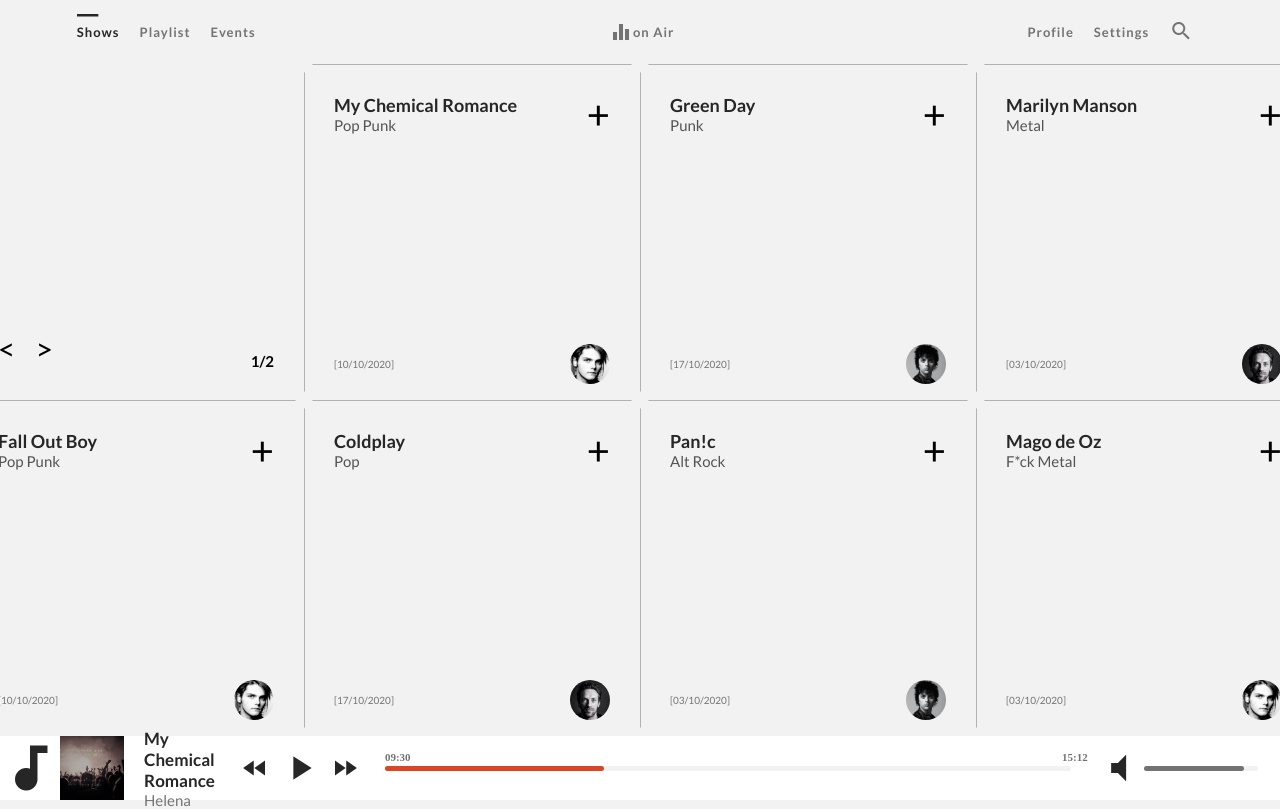
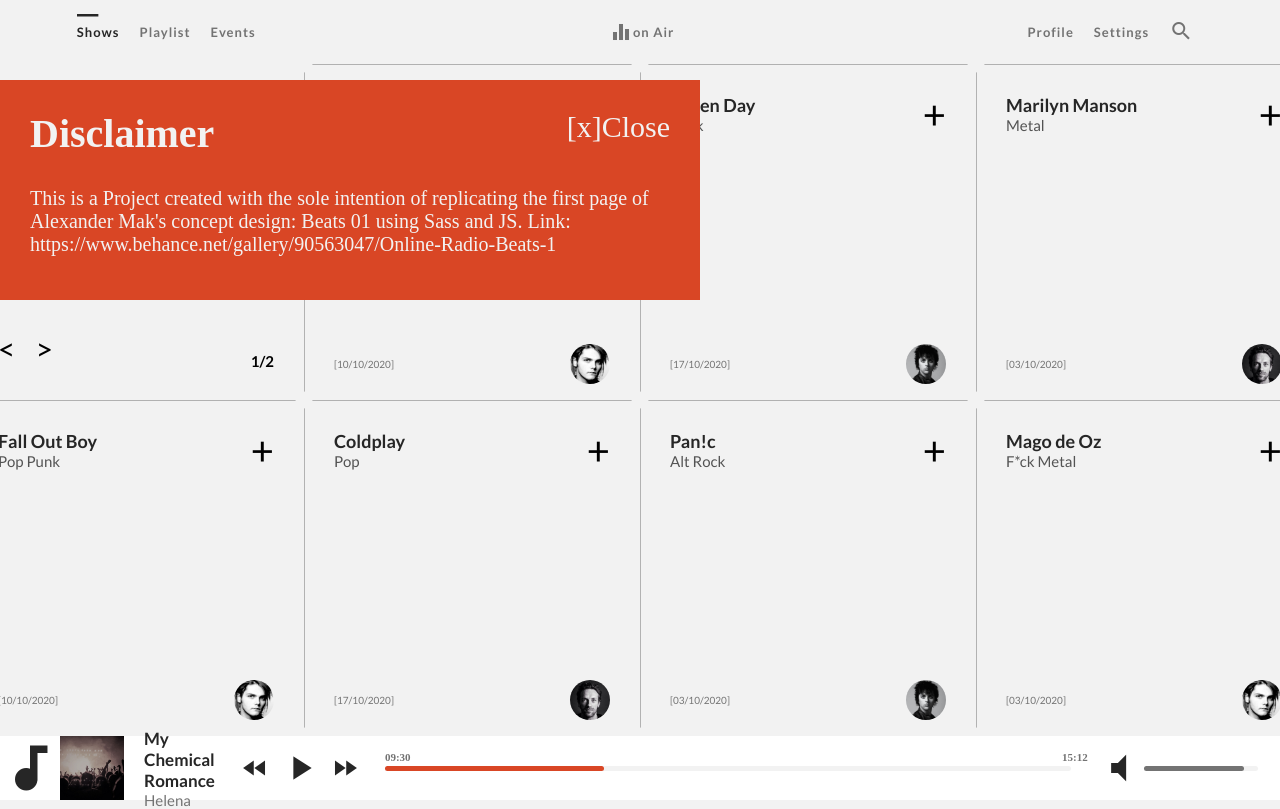
Before and after one commit to juanUrdaneta/Beats01, a website: page index.html in a window 1280 px wide. Shown: the top 809 px of the page. Drawn offline with Linux system fonts and the light colour scheme.

Commit message:
disclaimer added

```diff
--- a/index.html
+++ b/index.html
@@ -1,6 +1,6 @@
 <html>
     <head>
-        <title>test</title>
+        <title>Beats 01</title>
         <link rel="stylesheet" href="./css/main.css">
         <link href="https://fonts.googleapis.com/css?family=Lato:400,700&display=swap" rel="stylesheet">
         <link href="https://fonts.googleapis.com/icon?family=Material+Icons"rel="stylesheet">
@@ -47,8 +47,7 @@
                 <div id="card-one" class="card-one">
                     <div class="card-one_button-wrapper">
                         <div class="card-one_button-wrapper_buttons">
-                            <!-- fix with material icons -->
-                            <div id="but_up" class="card-one_button-wrapper_buttons_up"><</div>
+                            <div id="but_up" class="card-one_button-wrapper_buttons_up"> < </div>
                             <div id="but_down" class="card-one_button-wrapper_buttons_down">></div>
                         </div>
                         <p id="list-size" class="card-one_list-size">1/2</p>
@@ -195,7 +194,6 @@
                         <line class="card_border_line" x1="2.5%" y1="0" x2="97.5%" y2="0"/>
                     </symbol>
                 </svg>
-            </div>
             <div class="audio-player">
                 <div class="audio-player_icon">
                     <i class="material-icons">audiotrack</i>
@@ -229,12 +227,20 @@
                         </i>
                         <div class="audio-player_controls_volume_control">
                             <div class="audio-player_controls_volume_control_bar"></div>
-                            <div class="audio-player_controls_volume_control_fill"></div>                        </div>
+                            <div class="audio-player_controls_volume_control_fill"></div>
+                        </div>
                     </div>
                 </div>
             </div>
         </div>
+    </div>
+    <div class="modal">
+        <h1>Disclaimer</h1>
+        <p class="modal_close">[x]Close</p>
+        <p class="modal_text">This is a Project created with the sole intention of replicating the first page of Alexander Mak's concept design: Beats 01 using Sass and JS.
 
+            Link: https://www.behance.net/gallery/90563047/Online-Radio-Beats-1</p>
+    </div>
     </body>
     <script src="./src/main.js"></script>
     <script src="./src/animations.js"></script>
--- a/scss/2-layout/_cont.scss
+++ b/scss/2-layout/_cont.scss
@@ -3,7 +3,7 @@
     display: flex;
     align-items: center;
     flex-direction: column;
-
+    z-index: 0;
     height: 100vh;
     width: 100vw;
 
--- /dev/null
+++ b/scss/3-components/_modal.scss
@@ -0,0 +1,35 @@
+.modal{
+    z-index: 1;
+    position: fixed;
+    width: 0vw;
+    height: 20vh;
+    background-color: $color-orange;
+    top: 10vh;
+    transition: .3s;
+    overflow: hidden;
+
+    padding:0;
+
+    &>h1{
+        font-size: 4rem;
+        user-select: none;
+        display: inline;
+        color:$color-light-grey;
+    }
+    &_text{
+        position: relative;
+        top:3rem;
+        font-size: 2rem;
+        color:$color-light-grey;
+    }
+    &_close{
+        float: right;
+        font-size: 3rem;
+        user-select: none;
+        color:$color-light-grey;
+    }
+    &--show{
+        width: 50vw;
+        padding:3rem;
+    }
+}
--- a/scss/main.scss
+++ b/scss/main.scss
@@ -15,4 +15,5 @@
     './3-components/menu',
     './3-components/card-one',
     './3-components/card',
-    './3-components/audio-player';
+    './3-components/audio-player',
+    './3-components/modal';
--- a/src/main.js
+++ b/src/main.js
@@ -142,6 +142,14 @@
     })
 }
 
+const showDisclaimer = (show)=>{
+    (show)?document.querySelector(".modal").classList.add("modal--show"):document.querySelector(".modal").classList.remove("modal--show");
+}
+
 window.addEventListener("load",()=>{
     updateList(listData);
+    showDisclaimer(true);
 });
+document.querySelector(".modal_close").addEventListener('click',()=>{
+    showDisclaimer(false);
+});
```
Also changed, not shown: css/main.css.
